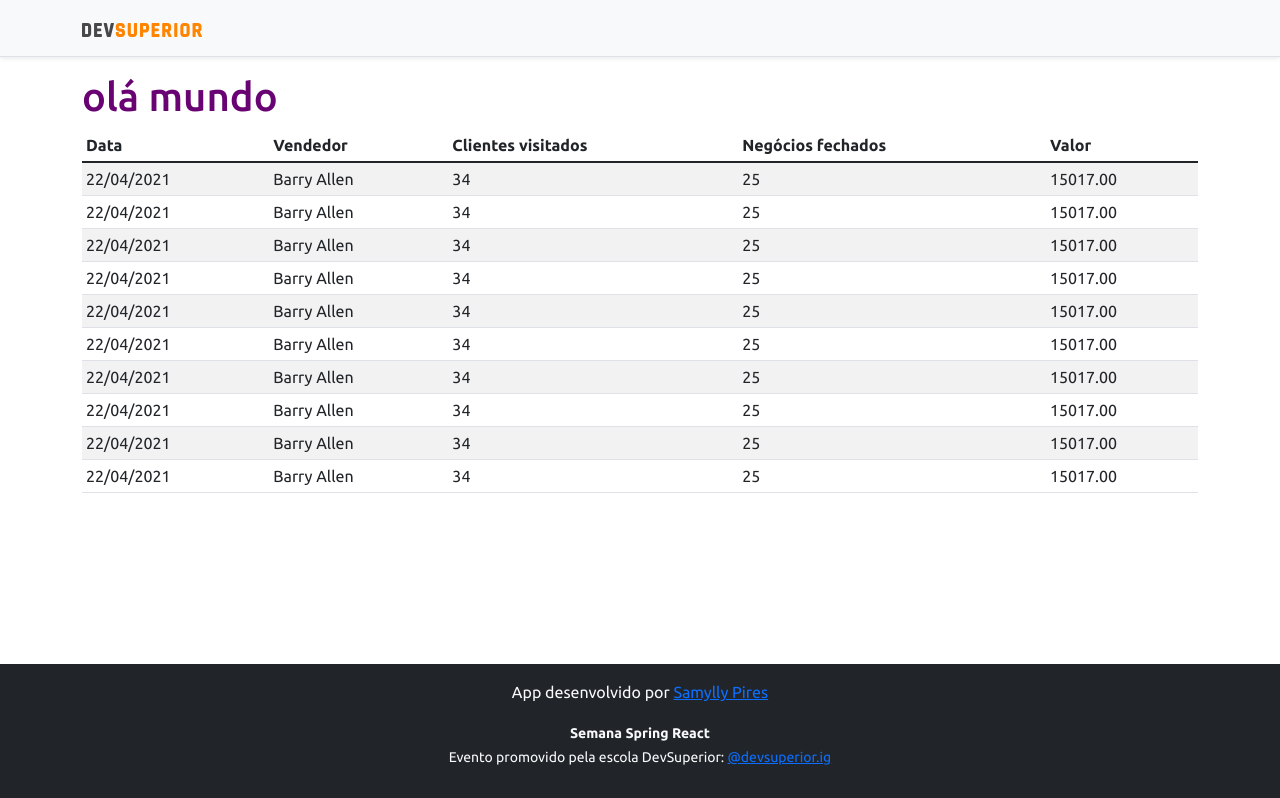
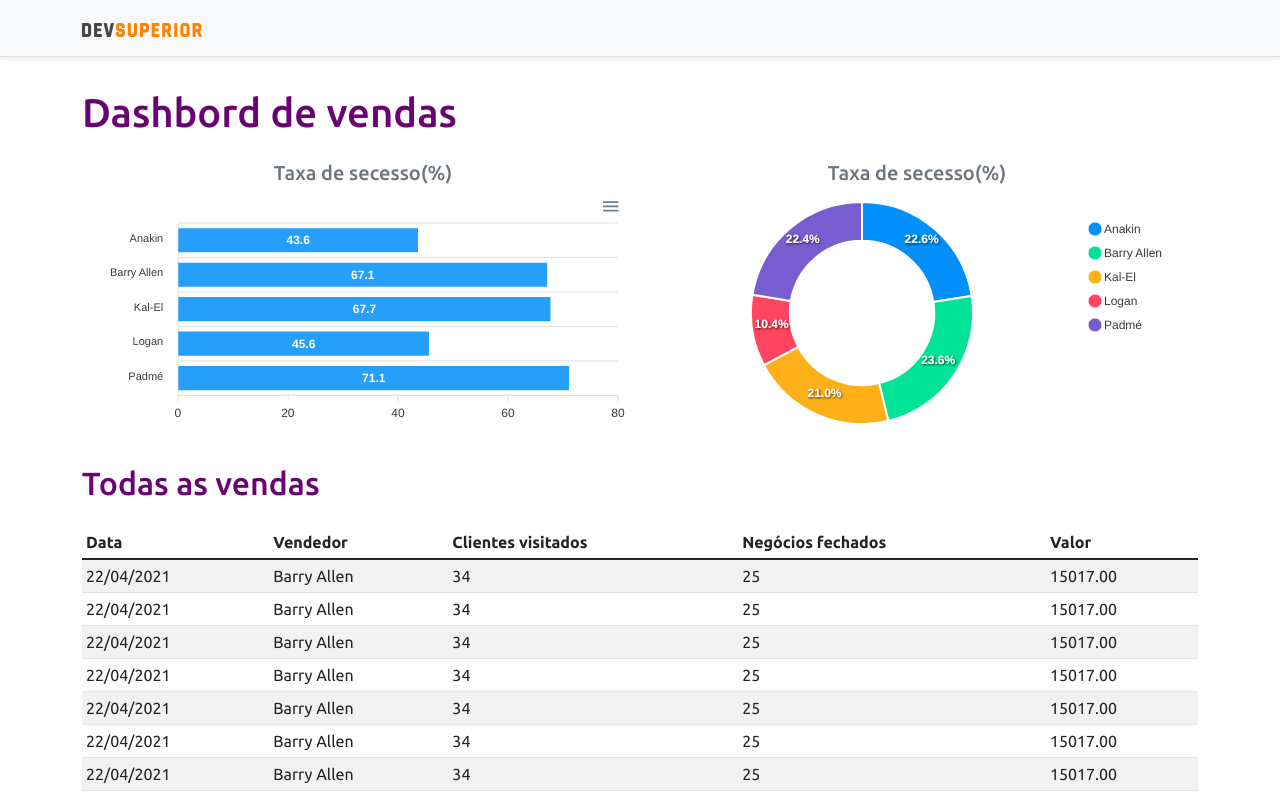
Before and after one commit to samyllyh/projeto-sds5, a React (Create React App) app in the folder frontend/: page / in a window 1280 px wide. Shown: the top 798 px of the page. Built offline with nearby package versions, Linux system fonts and the light colour scheme.

Commit message:
Static charts

```diff
--- a/frontend/package.json
+++ b/frontend/package.json
@@ -11,8 +11,10 @@
     "@types/node": "^12.0.0",
     "@types/react": "^17.0.0",
     "@types/react-dom": "^17.0.0",
+    "apexcharts": "^3.29.0",
     "bootstrap": "^5.1.3",
     "react": "^17.0.2",
+    "react-apexcharts": "^1.3.9",
     "react-dom": "^17.0.2",
     "react-scripts": "4.0.3",
     "typescript": "^4.1.2",
--- a/frontend/src/App.tsx
+++ b/frontend/src/App.tsx
@@ -1,17 +1,34 @@
+import BarChat from "componets/BarChart";
 import DataTable from "componets/DataTable";
+import DonutChart from "componets/DonutChart";
 import Footer from "componets/Footer";
 import NavBar from "componets/NavBar";
 
 function App() {
   return (
     <>
-    <NavBar />
-    <div className="container">
-      <h1 className="text-primary"> olá mundo</h1>
+      <NavBar />
+      <div className="container">
+        <h1 className="text-primary py-3"> Dashbord de vendas</h1>
 
-      <DataTable />
-    </div>
-    <Footer />
+        <div className="row px-3" >
+          <div className="col-sm-6">
+            <h5 className="text-center text-secondary">Taxa de secesso(%)</h5>
+            <BarChat />
+          </div>
+          <div className="col-sm-6">
+          <h5 className="text-center text-secondary">Taxa de secesso(%)</h5>
+            <DonutChart />
+          </div>
+        </div>
+
+        <div className="py-3">
+          <h2 className="text-primary">Todas as vendas</h2>
+
+        </div>
+        <DataTable />
+      </div>
+      <Footer />
     </>
   );
 }
--- /dev/null
+++ b/frontend/src/componets/BarChart/index.tsx
@@ -0,0 +1,33 @@
+import Chart from 'react-apexcharts'
+const BarChat = () => {
+    const options = {
+        plotOptions: {
+            bar: {
+                horizontal: true,
+            }
+        },
+    };
+
+    const mockData = {
+        labels: {
+            categories: ['Anakin', 'Barry Allen', 'Kal-El', 'Logan', 'Padmé']
+        },
+        series: [
+            {
+                name: "% Sucesso",
+                data: [43.6, 67.1, 67.7, 45.6, 71.1]
+            }
+        ]
+    };
+
+    return (
+        <Chart
+            options = {{...options, xaxis: mockData.labels}}
+            series = {mockData.series}
+            type = "bar"
+            height = "240"
+        />
+    );
+}
+
+export default BarChat;
--- /dev/null
+++ b/frontend/src/componets/DonutChart/index.tsx
@@ -0,0 +1,24 @@
+import Chart from 'react-apexcharts'
+const DonutChart = () => {
+    const mockData = {
+        series: [477138, 499928, 444867, 220426, 473088],
+        labels: ['Anakin', 'Barry Allen', 'Kal-El', 'Logan', 'Padmé']
+    }
+
+    const options = {
+        legend: {
+            show: true
+        }
+    }
+
+    return (
+        <Chart
+            options={{ ...options,labels: mockData.labels }}
+            series={mockData.series}
+            type="donut"
+            height="240"
+        />
+    );
+}
+
+export default DonutChart;
```
Also changed, not shown: 1 other file (tests, documents, lock files or other folders).
